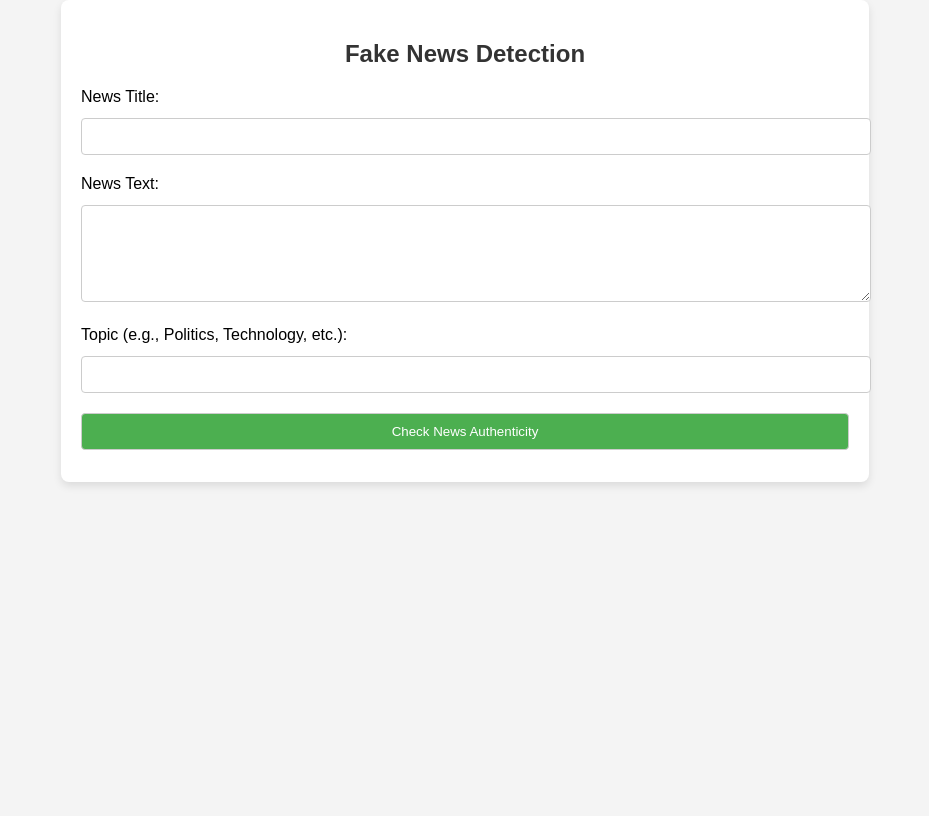
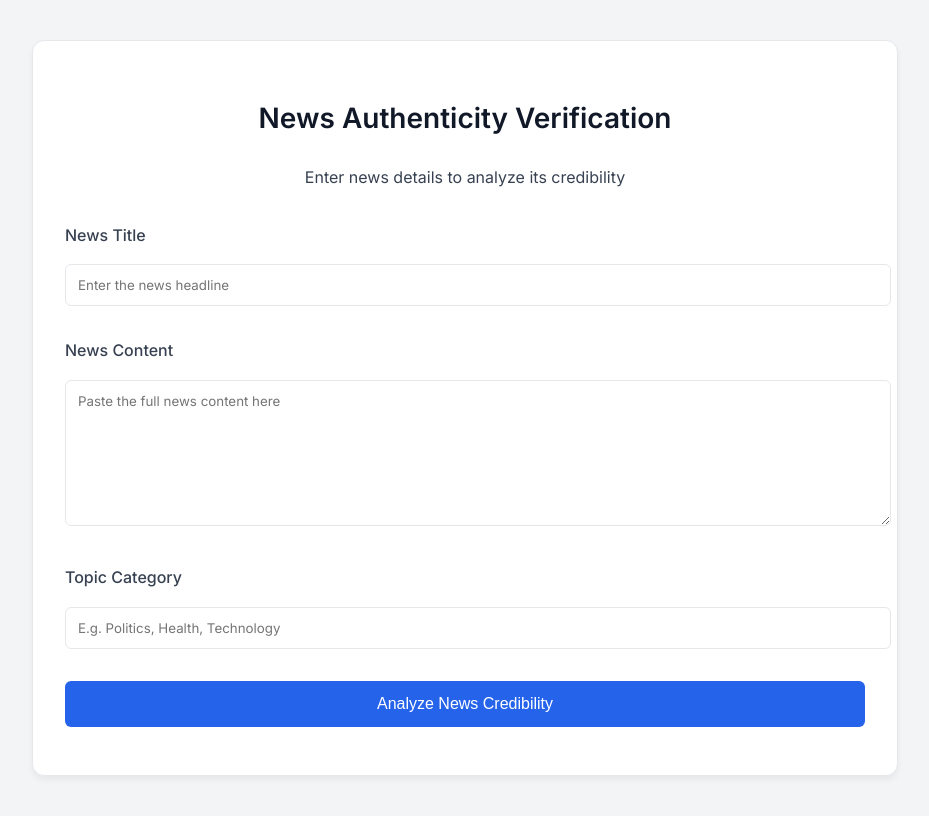
Before and after one commit to 6299269085/fakify, a Flask app: page / in a window 1280 px wide. Shown: the whole page, without its empty margins (175-1104 px from the left). Before the commit the page ends 486 px from the top, so only its background shows below. Run offline with Flask 3, Linux system fonts and the light colour scheme; parts of the project's set-up code (start-up, migrations or seed data) failed here and were passed over.

Commit message:
Update index.html

```diff
--- a/templates/index.html
+++ b/templates/index.html
@@ -3,79 +3,177 @@
 <head>
     <meta charset="UTF-8">
     <meta name="viewport" content="width=device-width, initial-scale=1.0">
-    <title>News Authentication</title>
+    <title>News Authenticity Verification | FactCheck</title>
+    <link href="https://fonts.googleapis.com/css2?family=Inter:wght@300;400;500;600&display=swap" rel="stylesheet">
     <style>
+        :root {
+            --primary: #2563eb;
+            --primary-dark: #1d4ed8;
+            --success: #10b981;
+            --danger: #ef4444;
+            --gray-100: #f3f4f6;
+            --gray-200: #e5e7eb;
+            --gray-700: #374151;
+            --gray-900: #111827;
+        }
+
         body {
-            font-family: Arial, sans-serif;
-            background-color: #f4f4f4;
+            font-family: 'Inter', sans-serif;
+            background-color: var(--gray-100);
             margin: 0;
             padding: 0;
+            color: var(--gray-900);
+            line-height: 1.6;
         }
+
         .container {
-            width: 60%;
-            margin: 0 auto;
-            padding: 20px;
+            width: 90%;
+            max-width: 800px;
+            margin: 40px auto;
+            padding: 32px;
             background-color: white;
-            border-radius: 8px;
-            box-shadow: 0 4px 8px rgba(0, 0, 0, 0.1);
+            border-radius: 12px;
+            box-shadow: 0 4px 6px rgba(0, 0, 0, 0.05);
+            border: 1px solid var(--gray-200);
         }
+
         h2 {
             text-align: center;
-            color: #333;
+            color: var(--gray-900);
+            font-weight: 600;
+            margin-bottom: 24px;
+            font-size: 28px;
         }
+
+        .subtitle {
+            text-align: center;
+            color: var(--gray-700);
+            margin-bottom: 32px;
+            font-weight: 400;
+        }
+
         label {
             display: block;
-            margin: 8px 0 4px;
+            margin: 16px 0 8px;
+            font-weight: 500;
+            color: var(--gray-700);
         }
-        input[type="text"], textarea, input[type="submit"] {
+
+        input[type="text"], textarea {
             width: 100%;
-            padding: 10px;
-            margin: 8px 0 12px;
-            border: 1px solid #ccc;
-            border-radius: 4px;
+            padding: 12px;
+            margin: 8px 0 16px;
+            border: 1px solid var(--gray-200);
+            border-radius: 6px;
+            font-family: 'Inter', sans-serif;
+            transition: border 0.2s, box-shadow 0.2s;
         }
+
+        input[type="text"]:focus, textarea:focus {
+            outline: none;
+            border-color: var(--primary);
+            box-shadow: 0 0 0 3px rgba(37, 99, 235, 0.1);
+        }
+
+        textarea {
+            min-height: 120px;
+            resize: vertical;
+        }
+
         input[type="submit"] {
-            background-color: #4CAF50;
+            width: 100%;
+            padding: 14px;
+            margin: 16px 0;
+            border: none;
+            border-radius: 6px;
+            background-color: var(--primary);
             color: white;
+            font-weight: 500;
+            font-size: 16px;
             cursor: pointer;
+            transition: background-color 0.2s;
         }
+
         input[type="submit"]:hover {
-            background-color: #45a049;
+            background-color: var(--primary-dark);
         }
-        .result {
-            margin-top: 20px;
-            text-align: center;
+
+        .result-container {
+            margin-top: 32px;
+            padding: 24px;
+            border-radius: 8px;
+            background-color: var(--gray-100);
+            border-left: 4px solid {% if result == 'Real' %} var(--success) {% else %} var(--danger) {% endif %};
         }
-        .result span {
-            font-weight: bold;
-            font-size: 20px;
-            color: {% if result == 'Real' %} green {% else %} red {% endif %};
+
+        .result-label {
+            font-size: 18px;
+            font-weight: 500;
+            margin-bottom: 12px;
+        }
+
+        .result-value {
+            font-size: 24px;
+            font-weight: 600;
+            color: {% if result == 'Real' %} var(--success) {% else %} var(--danger) {% endif %};
+            margin-bottom: 16px;
+        }
+
+        .result-detail {
+            margin: 12px 0;
+        }
+
+        .result-detail strong {
+            color: var(--gray-700);
+        }
+
+        @media (max-width: 768px) {
+            .container {
+                width: 95%;
+                padding: 24px;
+            }
+
+            h2 {
+                font-size: 24px;
+            }
         }
     </style>
 </head>
 <body>
 
     <div class="container">
-        <h2>Fake News Detection</h2>
+        <h2>News Authenticity Verification</h2>
+        <p class="subtitle">Enter news details to analyze its credibility</p>
+
         <form action="/predict" method="POST">
-            <label for="title">News Title:</label>
-            <input type="text" id="title" name="title" required>
+            <label for="title">News Title</label>
+            <input type="text" id="title" name="title" placeholder="Enter the news headline" required>
 
-            <label for="text">News Text:</label>
-            <textarea id="text" name="text" rows="5" required></textarea>
+            <label for="text">News Content</label>
+            <textarea id="text" name="text" placeholder="Paste the full news content here" required></textarea>
 
-            <label for="subject">Topic (e.g., Politics, Technology, etc.):</label>
-            <input type="text" id="subject" name="subject" required>
+            <label for="subject">Topic Category</label>
+            <input type="text" id="subject" name="subject" placeholder="E.g. Politics, Health, Technology" required>
 
-            <input type="submit" value="Check News Authenticity">
+            <input type="submit" value="Analyze News Credibility">
         </form>
 
         {% if result %}
-        <div class="result">
-            <h3>Prediction: <span>{{ result }}</span></h3>
-            <p><strong>Title:</strong> {{ title }}</p>
-            <p><strong>Text:</strong> {{ text }}</p>
-            <p><strong>Topic:</strong> {{ subject }}</p>
+        <div class="result-container">
+            <div class="result-label">Analysis Result:</div>
+            <div class="result-value">{{ result }}</div>
+
+            <div class="result-detail">
+                <strong>Title:</strong> {{ title }}
+            </div>
+
+            <div class="result-detail">
+                <strong>Content Preview:</strong> {{ text[:150] }}...
+            </div>
+
+            <div class="result-detail">
+                <strong>Topic:</strong> {{ subject }}
+            </div>
         </div>
         {% endif %}
     </div>
```
